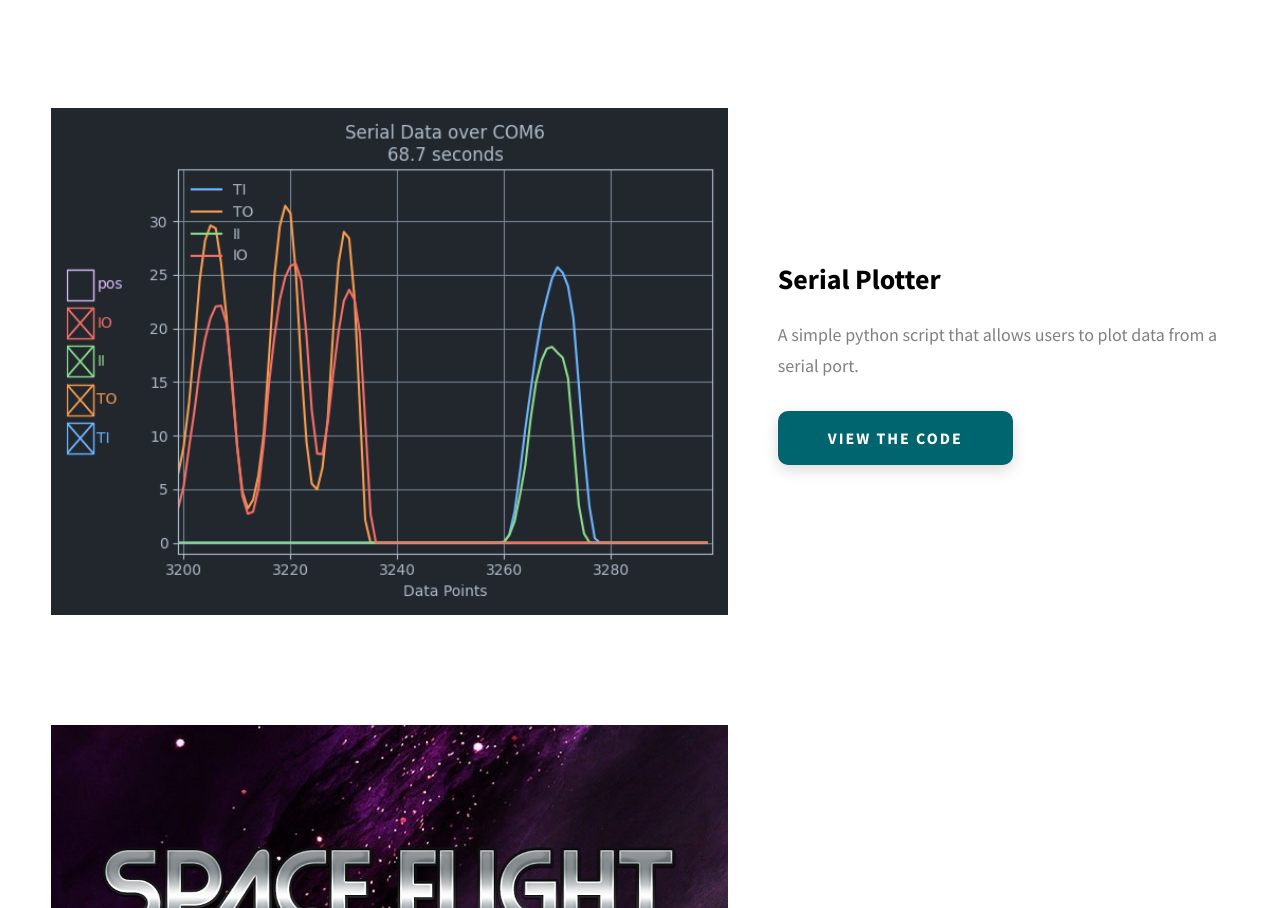
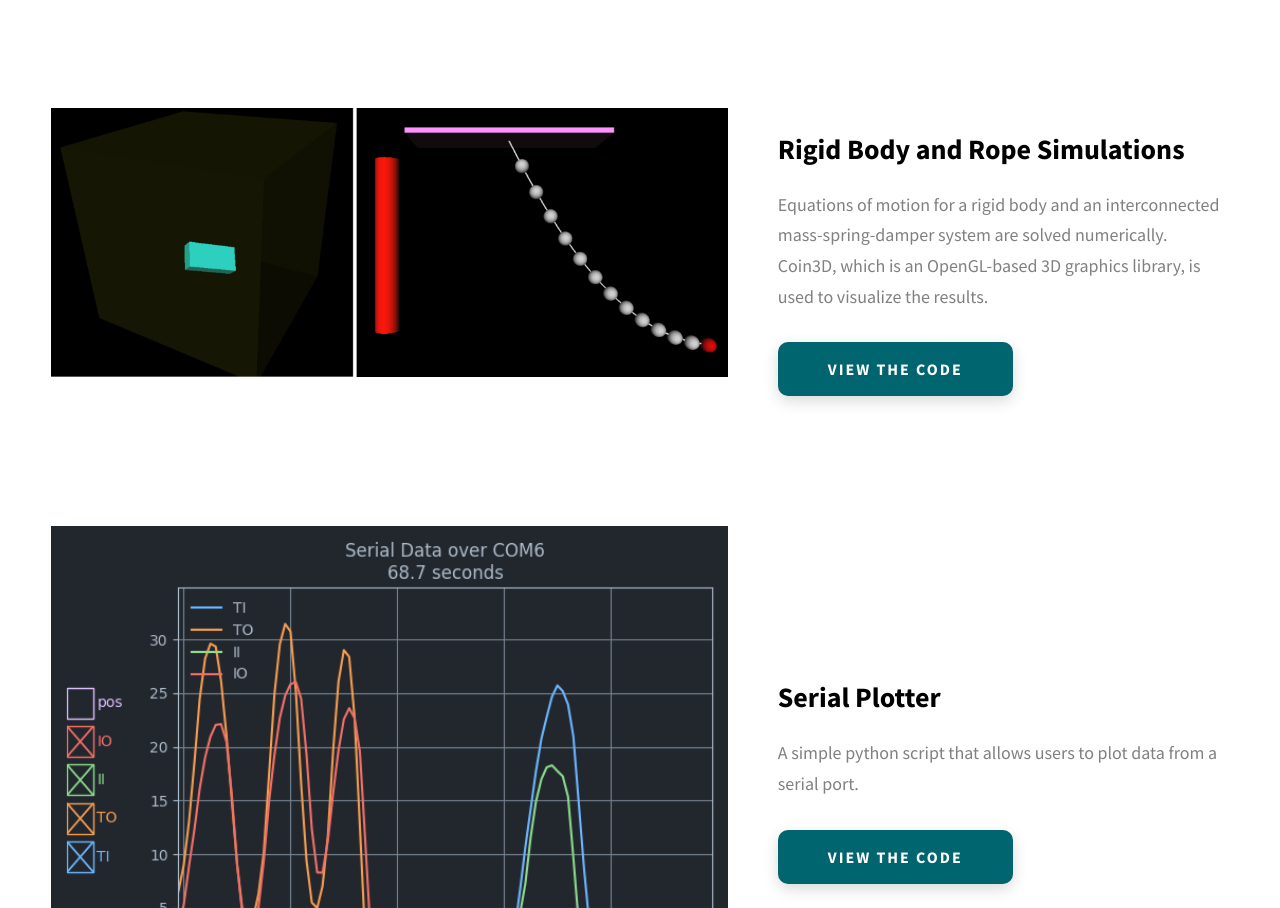
Before and after one commit to bataseven/bataseven.github.io, a website: page index.html in a window 1280 px wide. Shown: the part 7248-8156 px from the top of the page. Drawn offline with Linux system fonts and the light colour scheme.

Commit message:
Added rigid body simulation

```diff
--- a/index.html
+++ b/index.html
@@ -301,6 +301,25 @@
               class="btn btn--med btn--theme dynamicBgClr" target="_blank">View the Code</a>
           </div>
         </div>
+
+        <div class="projects__row">
+          <div class="projects__row-img-cont">
+            <img src="./assets/png/rigid_rope_h.png" alt="Software Screenshot" class="projects__row-img"
+              loading="lazy" />
+          </div>
+          <div class="projects__row-content">
+            <h3 class="projects__row-content-title">Rigid Body and Rope Simulations</h3>
+            <p class="projects__row-content-desc">
+              Equations of motion for a rigid body and an interconnected mass-spring-damper system are solved numerically.
+              <a href="https://www.coin3d.org/" >Coin3D</a>, which is an OpenGL-based 3D graphics library, is used to visualize the results.
+            </p>
+            <a href="https://github.com/bataseven/MECH534-Computer-Based-Modeling-and-Simulation" class="btn btn--med btn--theme dynamicBgClr"
+              target="_blank">View the Code</a>
+          </div>
+        </div>
+
+
+
         <div class="projects__row">
           <div class="projects__row-img-cont">
             <img src="./assets/png/Serial_Plotter.png" alt="Software Screenshot" class="projects__row-img"
@@ -315,6 +334,10 @@
               target="_blank">View the Code</a>
           </div>
         </div>
+
+
+
+
         <div class="projects__row">
           <div class="projects__row-img-cont">
             <img src="./assets/jpeg/games.jpg" alt="Software Screenshot" class="projects__row-img" loading="lazy" />
```
Also changed, not shown: assets/png/rigid_rope.png (added), assets/png/rigid_rope_h.png (added).
